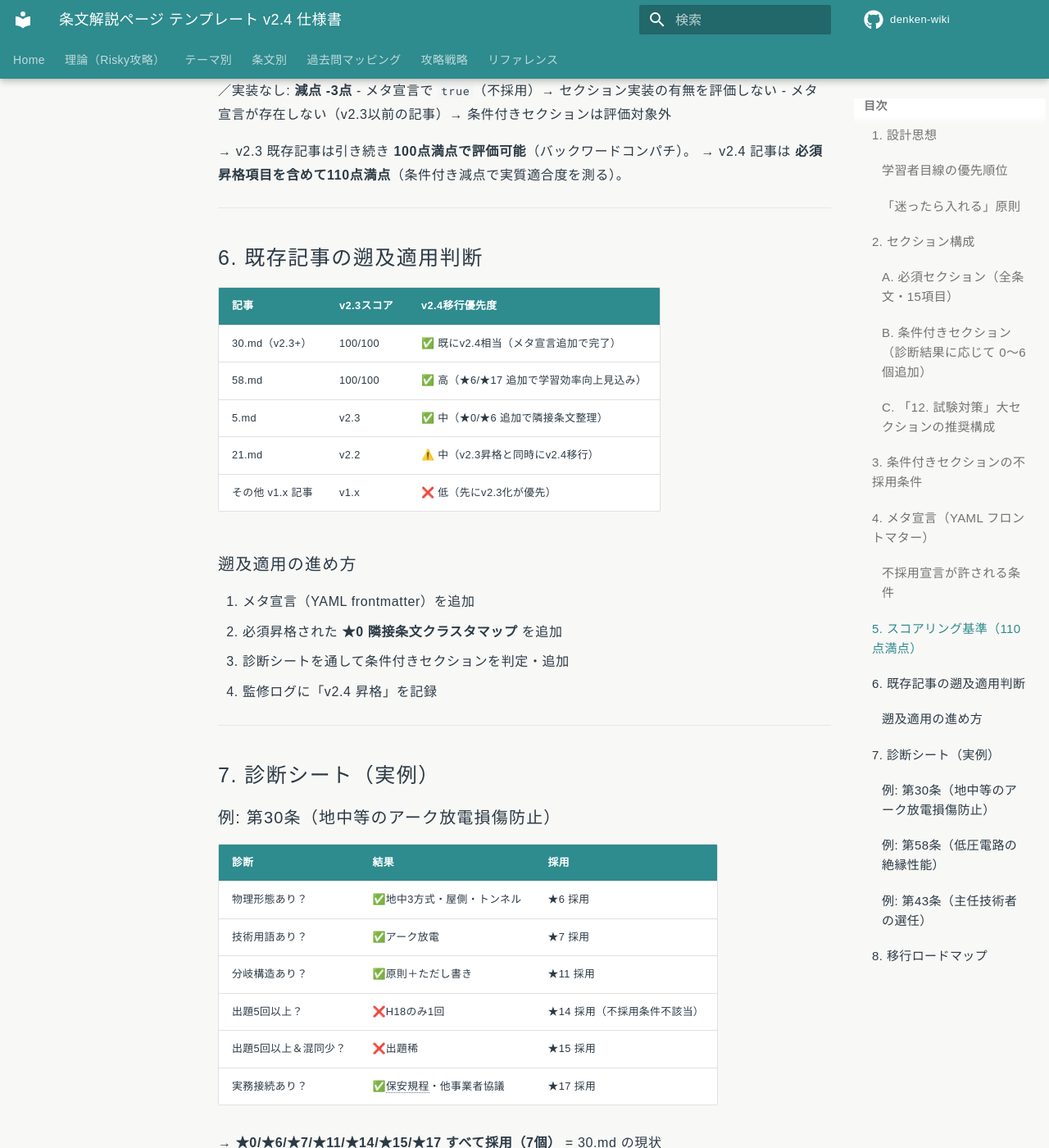
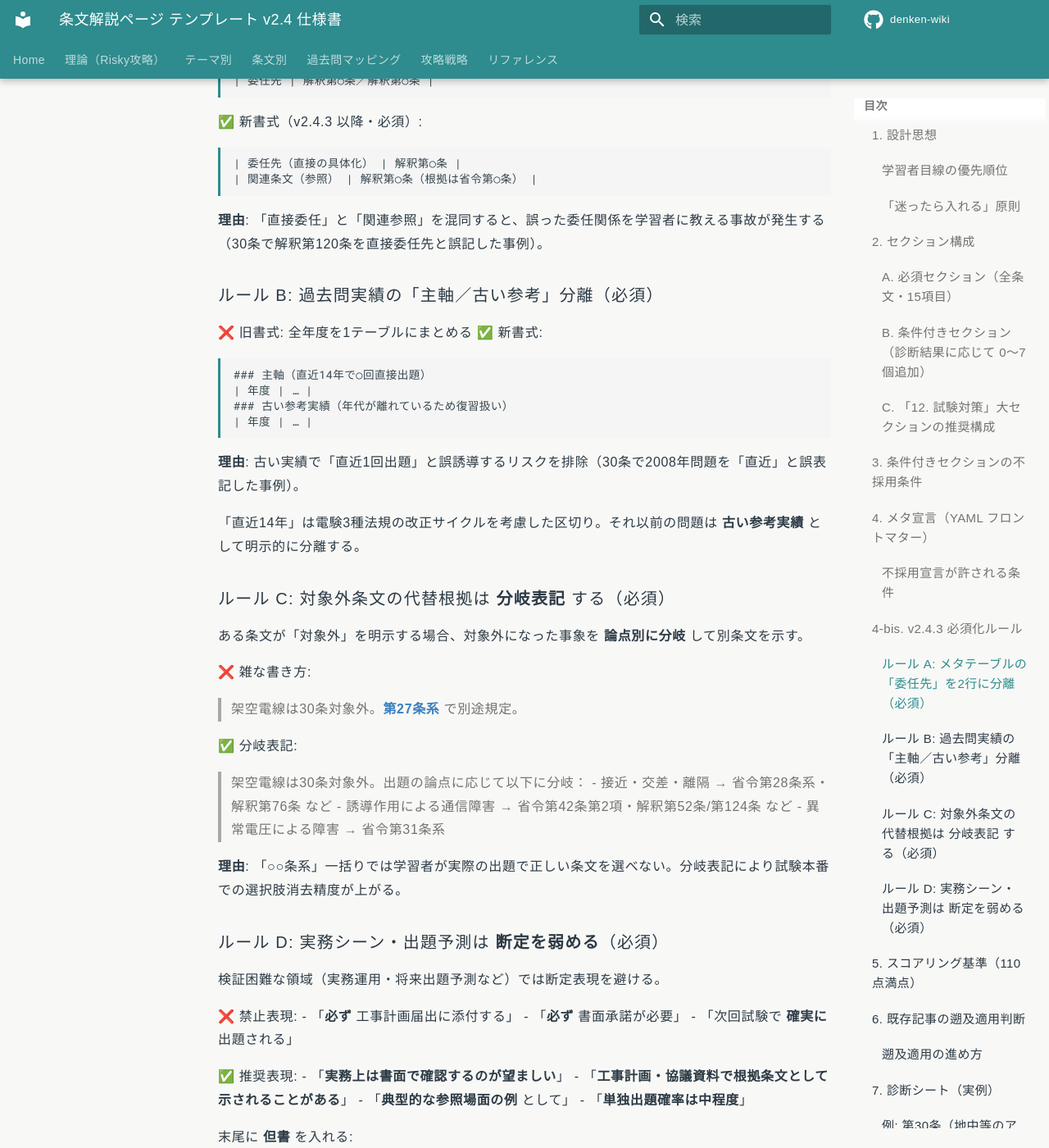
Before and after one commit to kfurufuru/denken-wiki, an MkDocs documentation site: the page built from docs/reference/template-v24.md, in a window 1280 px wide and 1400 px high, scrolled down 4886 px. Shown: the whole window at 82% size. Built offline with MkDocs 1.6.1 and Material for MkDocs 9.7.7, drawn with Linux system fonts in a browser that asks for light colours; comment, search, counter and statistics services are not loaded; some of the changed text lies outside the part shown.

Commit message:
feat(template-v2.4.3): ChatGPT外部レビューの学びをテンプレ仕様化（5項目）
## v2.4.3 仕様改修内容

### ルールA: メタテーブルの「委任先」を2行に分離（必須化）
- 「委任先（直接の具体化）」と「関連条文（参照）」を明確に分離
- 解釈第○条の根拠条文を併記する書式を必須化
- 30条で発生した解釈第120条の誤分類事故の再発防止

### ルールB: 過去問実績の「主軸／古い参考」分離（必須化）
- 「主軸（直近14年で○回直接出題）」と「古い参考実績」の2区分テーブル
- 古い実績で「直近1回出題」と誤誘導するリスクを排除

### 条件付セクション7番目「条文別暗記マップ」追加
- 採用条件: 上位の省令と下位の解釈が複数絡む論点
- 不採用条件: 単一条文で完結する論点（想定発生率~30%）
- 30.md 17章で実証済み（30条／125条／120条の3分割表）
- メタ宣言: exclude_memorization_map (false=採用)

### ルールC: 対象外条文の代替根拠は分岐表記する（必須化）
- 「○○条系」の雑な一括りを禁止
- 出題論点別に分岐: 接近・交差／誘導／異常電圧 等
- 例: 架空電線×通信線 → 28条系・42条2項・31条系の3分岐

### ルールD: 実務シーン・出題予測は断定を弱める（必須化）
- 禁止表現: 「必ず○○する」「確実に出題される」
- 推奨表現: 「望ましい」「典型例」「示されることがある」
- 末尾に「実運用は事業者・案件により異なる」等の但書必須

## ツール拡張（wiki_quality_check.py）
- V24_CONDITIONAL_SECTIONS に exclude_memorization_map を追加
- 「#{2,3}.*(条文別暗記マップ|覚えること)」パターンで検出

## メタ宣言更新
- 30.md: exclude_memorization_map=false（採用）
- 58.md: exclude_memorization_map=true（58条＋解釈14条のみで完結のため不採用）

## スコア
- 30.md: 110/110 維持
- 58.md: 110/110 維持

Co-Authored-By: Claude Opus 4.7 <noreply@anthropic.com>

````diff
--- a/docs/reference/template-v24.md
+++ b/docs/reference/template-v24.md
@@ -5,6 +5,14 @@
 > **v2.3 → v2.4 の変更点**: 必須セクションに「隣接条文クラスタマップ」を追加。条件付きセクション6種を **「迷ったら入れる」原則** で診断・採用するルールを明文化。スコアリング基準を100点 → 110点満点に拡張。
 >
 > **v2.4 → v2.4.1 の追加運用ルール**（2026-05-06 追加）: 試験対策系セクションは **「12. 試験対策」大セクション + サブ見出し（A〜E）** に統合する構造を推奨。サブ見出し（H3）でも条件付きセクションは検出される。
+>
+> **v2.4.1 → v2.4.3 の改修**（2026-05-06 ChatGPT外部レビュー反映）:
+>
+> 1. メタテーブルの「委任先」を「**直接の具体化**」と「**関連条文（参照）**」の2行に分離（必須化）
+> 2. 過去問実績を「**主軸（直近出題）**」と「**古い参考実績**」の2区分に分離（必須化）
+> 3. 条件付きセクションに **「条文別暗記マップ」** を追加（複数条文が絡む論点で採用）
+> 4. 運用ルール「**対象外条文の代替根拠は分岐表記する**」を追加（雑な「○○条系」一括りを禁止）
+> 5. 運用ルール「**実務シーン・出題予測は断定を弱める**」を追加（「望ましい」「典型例」表現を必須化）
 
 ---
 
@@ -52,7 +60,7 @@
 
 加えて **フッター**（監修ログ3行以上＋ステータス3軸）。
 
-### B. 条件付きセクション（診断結果に応じて 0〜6 個追加）
+### B. 条件付きセクション（診断結果に応じて 0〜7 個追加）
 
 | 識別子 | セクション名 | 役割 | 配置推奨 |
 |---|-------------|------|---------|
@@ -62,6 +70,7 @@
 | 14 | 派生問題群（想定問題3-5問） | 実出題不足を想定で補う | **「12. 試験対策」内のサブ見出し（H3）推奨** |
 | 15 | 試験で問われる5切り口 | 視点の体系整理 | **「12. 試験対策」内のサブ見出し（H3）推奨** |
 | 17 | 実務シーン | 主任技術者の引用場面・暗記の動機付け | 独立セクション（H2） |
+| **18** | **条文別暗記マップ（v2.4.3 新規）** | **複数条文の役割分担を1表で可視化** | **最終チェック直前のH2** |
 
 > 旧仕様では `★0 ★6 …` と★を見出しに付与していたが、学習者からのフィードバックで★を廃止。スコアリングツール側は ★ 任意（後方互換）でマッチ。
 
@@ -95,6 +104,7 @@
 | ★14 派生問題群 | 直近14年で **5回以上出題** されている超頻出条文 | ~10% |
 | ★15 試験5切り口 | 直近14年で **5回以上出題** **かつ** 複合論点での混同リスクが低い | ~10% |
 | ★17 実務シーン | 実務接続が **完全に皆無**（学習用語のみで実工事・実保安規程に登場しない） | ~5% |
+| **★18 条文別暗記マップ** | **論点に絡む条文が1つしかない**（省令単独・解釈単独で完結） | **~30%** |
 
 → **平均で1条文あたり 5〜7 セクション採用**（最大8、最小4）。
 
@@ -114,6 +124,7 @@ diagnostic:
   exclude_derived_problems: false   # ★14 採用 (5回以上出題で true)
   exclude_5_perspectives: false     # ★15 採用
   exclude_practice_scene: false     # ★17 採用
+  exclude_memorization_map: false   # ★18 採用 (単一条文で完結なら true)
 ---
 ```
 
@@ -124,6 +135,75 @@ diagnostic:
   ```
   - 2026-MM-DD: ★14派生問題群 不採用（直近14年で6回出題のため不要）
   ```
+
+---
+
+## 4-bis. v2.4.3 必須化ルール
+
+### ルール A: メタテーブルの「委任先」を2行に分離（必須）
+
+❌ 旧書式（v2.4.2 まで）:
+```
+| 委任先 | 解釈第○条／解釈第○条 |
+```
+
+✅ 新書式（v2.4.3 以降・必須）:
+```
+| 委任先（直接の具体化） | 解釈第○条 |
+| 関連条文（参照） | 解釈第○条（根拠は省令第○条） |
+```
+
+**理由**: 「直接委任」と「関連参照」を混同すると、誤った委任関係を学習者に教える事故が発生する（30条で解釈第120条を直接委任先と誤記した事例）。
+
+### ルール B: 過去問実績の「主軸／古い参考」分離（必須）
+
+❌ 旧書式: 全年度を1テーブルにまとめる
+✅ 新書式:
+```
+### 主軸（直近14年で○回直接出題）
+| 年度 | … |
+### 古い参考実績（年代が離れているため復習扱い）
+| 年度 | … |
+```
+
+**理由**: 古い実績で「直近1回出題」と誤誘導するリスクを排除（30条で2008年問題を「直近」と誤表記した事例）。
+
+「直近14年」は電験3種法規の改正サイクルを考慮した区切り。それ以前の問題は **古い参考実績** として明示的に分離する。
+
+### ルール C: 対象外条文の代替根拠は **分岐表記** する（必須）
+
+ある条文が「対象外」を明示する場合、対象外になった事象を **論点別に分岐** して別条文を示す。
+
+❌ 雑な書き方:
+> 架空電線は30条対象外。**第27条系** で別途規定。
+
+✅ 分岐表記:
+> 架空電線は30条対象外。出題の論点に応じて以下に分岐：
+> - 接近・交差・離隔 → 省令第28条系・解釈第76条 など
+> - 誘導作用による通信障害 → 省令第42条第2項・解釈第52条/第124条 など
+> - 異常電圧による障害 → 省令第31条系
+
+**理由**: 「○○条系」一括りでは学習者が実際の出題で正しい条文を選べない。分岐表記により試験本番での選択肢消去精度が上がる。
+
+### ルール D: 実務シーン・出題予測は **断定を弱める**（必須）
+
+検証困難な領域（実務運用・将来出題予測など）では断定表現を避ける。
+
+❌ 禁止表現:
+- 「**必ず** 工事計画届出に添付する」
+- 「**必ず** 書面承諾が必要」
+- 「次回試験で **確実に** 出題される」
+
+✅ 推奨表現:
+- 「**実務上は書面で確認するのが望ましい**」
+- 「**工事計画・協議資料で根拠条文として示されることがある**」
+- 「**典型的な参照場面の例** として」
+- 「**単独出題確率は中程度**」
+
+末尾に **但書** を入れる:
+> 上記はあくまで典型的な参照場面の例であり、実運用は事業者・案件・行政指導により異なる。
+
+**理由**: 学習者に過剰な自信を与えず、試験対策と実務の境界を明確化する。
 
 ---
 
@@ -225,4 +305,4 @@ diagnostic:
 
 ---
 
-*最終確認: 2026-05-06 | バージョン: v2.4 spec v1.0 | 策定: DENKEN-WIKI監修部（不動・江間・早川 三段監修）*
+*最終確認: 2026-05-06 | バージョン: v2.4.3 spec | 改訂履歴: v2.4 → v2.4.1（試験対策大セクション統合）→ v2.4.2（30.md ChatGPT外部レビュー反映）→ v2.4.3（5項目仕様化：委任先2分離・過去問主軸/参考分離・条文別暗記マップ追加・代替根拠分岐表記・断定弱化）*
--- a/wiki_quality_check.py
+++ b/wiki_quality_check.py
@@ -243,6 +243,8 @@ V24_CONDITIONAL_SECTIONS = {
     "exclude_derived_problems": (r"#{2,3}.*派生問題群", "派生問題群"),
     "exclude_5_perspectives": (r"#{2,3}.*試験で問われる5切り口", "試験5切り口"),
     "exclude_practice_scene": (r"#{2,3}.*実務シーン", "実務シーン"),
+    # v2.4.3 新規: 条文別暗記マップ（複数条文の役割分担を1表で可視化）
+    "exclude_memorization_map": (r"#{2,3}.*(条文別暗記マップ|覚えること)", "条文別暗記マップ"),
 }
 
 
````
Also changed, not shown: docs/articles/kijun/30.md (+1 -0 lines), docs/articles/kijun/58.md (+1 -0 lines).
